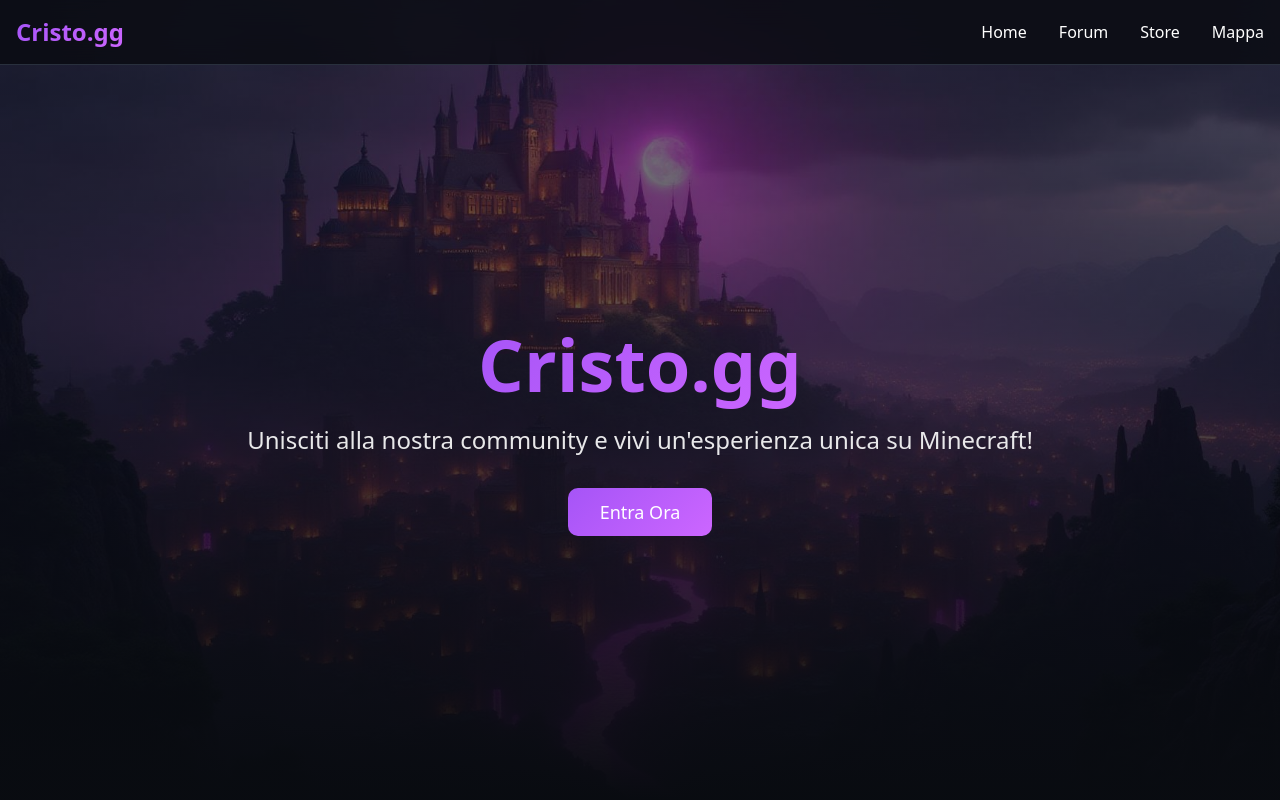
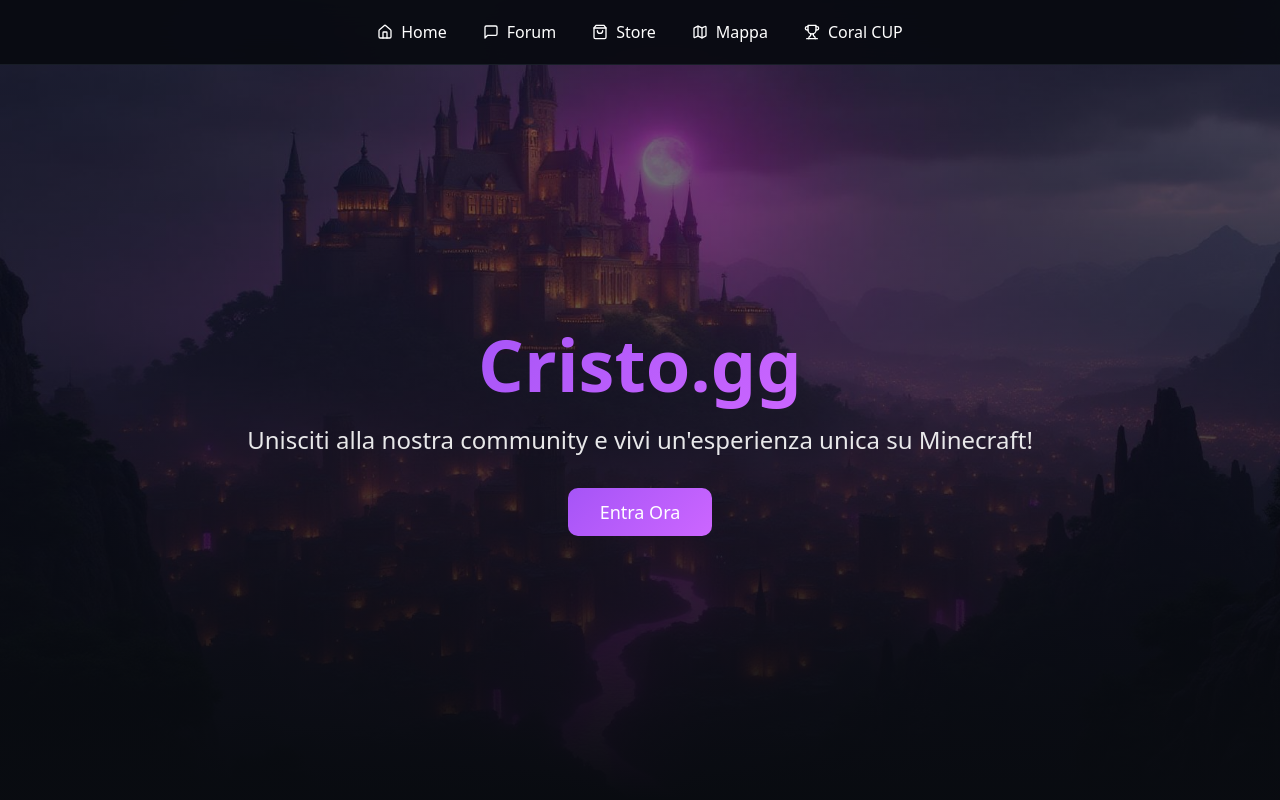
Before and after one commit to Sebastiano1412/cristogg-purple-portal, a React (Vite) app: page / in a window 1280 px wide. Shown: the top 800 px of the page. Built offline with nearby package versions, Linux system fonts and the light colour scheme; the HTML template or start-up script is replaced by a standard one.

Commit message:
Refactor Navbar component

```diff
--- a/src/components/Navbar.tsx
+++ b/src/components/Navbar.tsx
@@ -1,4 +1,4 @@
-import { Menu, X } from "lucide-react";
+import { Menu, X, Home, MessageSquare, ShoppingBag, Map, Trophy } from "lucide-react";
 import { useState } from "react";
 import { Button } from "@/components/ui/button";
 
@@ -6,42 +6,48 @@ const Navbar = () => {
   const [isOpen, setIsOpen] = useState(false);
 
   const navLinks = [
-    { name: "Home", href: "/" },
-    { name: "Forum", href: "https://forum.cristo.gg", external: true },
-    { name: "Store", href: "https://store.cristo.gg", external: true },
-    { name: "Mappa", href: "https://mappa.cristo.gg", external: true },
+    { name: "Home", href: "/", icon: Home, external: false },
+    { name: "Forum", href: "https://forum.cristo.gg", icon: MessageSquare, external: true },
+    { name: "Store", href: "https://store.cristo.gg", icon: ShoppingBag, external: true },
+    { name: "Mappa", href: "https://mappa.cristo.gg", icon: Map, external: true },
+    { name: "Coral CUP", href: "#", icon: Trophy, external: false },
   ];
 
   return (
-    <nav className="fixed top-0 w-full z-50 bg-background/80 backdrop-blur-lg border-b border-border">
+    <nav className="fixed top-0 w-full z-50 bg-background/95 backdrop-blur-lg border-b border-border/50">
       <div className="container mx-auto px-4">
-        <div className="flex items-center justify-between h-16">
-          <div className="flex items-center">
-            <a href="/" className="text-2xl font-bold bg-gradient-primary bg-clip-text text-transparent">
+        <div className="flex items-center justify-center h-16 relative">
+          {/* Logo - posizionato a sinistra solo su mobile */}
+          <div className="absolute left-0 md:hidden">
+            <a href="/" className="text-xl font-bold bg-gradient-primary bg-clip-text text-transparent">
               Cristo.gg
             </a>
           </div>
 
-          {/* Desktop Navigation */}
-          <div className="hidden md:flex items-center gap-8">
-            {navLinks.map((link) => (
+          {/* Desktop Navigation - Centrato */}
+          <div className="hidden md:flex items-center gap-1">
+            {navLinks.map((link, index) => {
+              const IconComponent = link.icon;
+              return (
                 <a
                   key={link.name}
                   href={link.href}
                   target={link.external ? "_blank" : undefined}
                   rel={link.external ? "noopener noreferrer" : undefined}
-                className="text-foreground hover:text-primary transition-colors"
+                  className="flex items-center gap-2 px-4 py-2 rounded-lg text-foreground hover:text-primary hover:bg-primary/10 transition-all duration-200 group"
                 >
-                {link.name}
+                  <IconComponent className="w-4 h-4 group-hover:scale-110 transition-transform" />
+                  <span className="font-medium">{link.name}</span>
                 </a>
-            ))}
+              );
+            })}
           </div>
 
           {/* Mobile Menu Button */}
           <Button
             variant="ghost"
             size="icon"
-            className="md:hidden"
+            className="md:hidden absolute right-0"
             onClick={() => setIsOpen(!isOpen)}
           >
             {isOpen ? <X /> : <Menu />}
@@ -50,19 +56,23 @@ const Navbar = () => {
 
         {/* Mobile Navigation */}
         {isOpen && (
-          <div className="md:hidden py-4 border-t border-border">
-            {navLinks.map((link) => (
+          <div className="md:hidden py-4 border-t border-border animate-fade-in">
+            {navLinks.map((link) => {
+              const IconComponent = link.icon;
+              return (
                 <a
                   key={link.name}
                   href={link.href}
                   target={link.external ? "_blank" : undefined}
                   rel={link.external ? "noopener noreferrer" : undefined}
-                className="block py-2 text-foreground hover:text-primary transition-colors"
+                  className="flex items-center gap-3 py-3 text-foreground hover:text-primary transition-colors"
                   onClick={() => setIsOpen(false)}
                 >
-                {link.name}
+                  <IconComponent className="w-5 h-5" />
+                  <span className="font-medium">{link.name}</span>
                 </a>
-            ))}
+              );
+            })}
           </div>
         )}
       </div>
```
Lines whose indentation alone changed are shown as unchanged.
